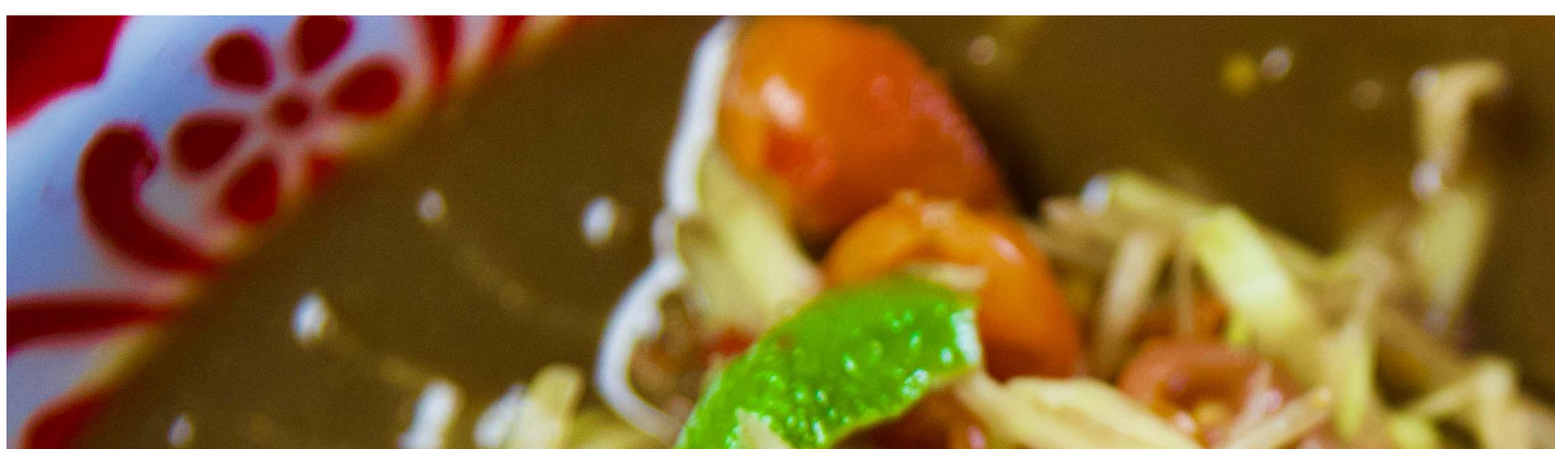
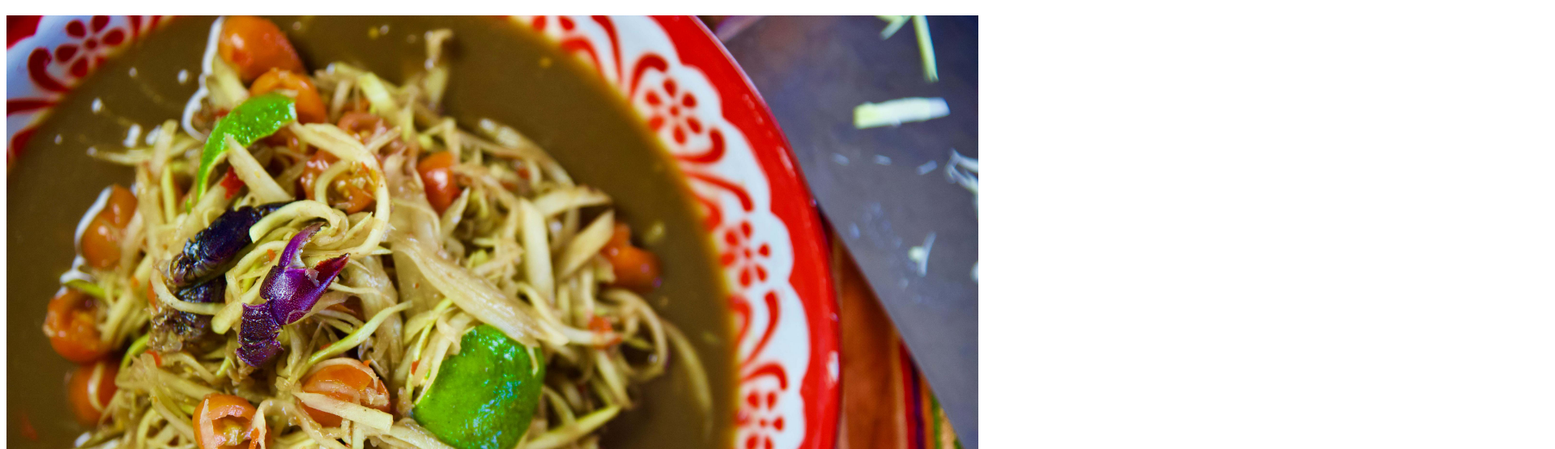
Before and after one commit to 9lenn/odin-recipes, a plain HTML site: page recipes/papaya_salad.html in a window 1280 px wide. Shown: the part 61-616 px from the top of the page at 81% size, 1920 px wide, since content can reach past the window. Drawn offline with Linux system fonts and the light colour scheme.

Commit message:
Resized picture again

```diff
--- a/recipes/papaya_salad.html
+++ b/recipes/papaya_salad.html
@@ -7,7 +7,7 @@
 
   <body>
     <h1>Papaya Salad</h1>
-    <img src="papaya_salad.jpeg" height=auto width=auto>
+    <img src="papaya_salad.jpeg" height="800px" width="1200px">
     <h2>Description</h2>
     <p>Thum Mak Hoong as it's called in Laos is an essential dish for us at the table.
         Especially when eating chicken or steak.
```
